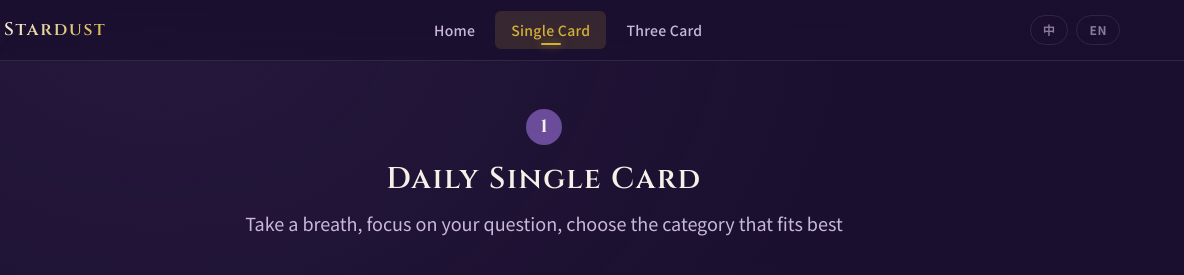
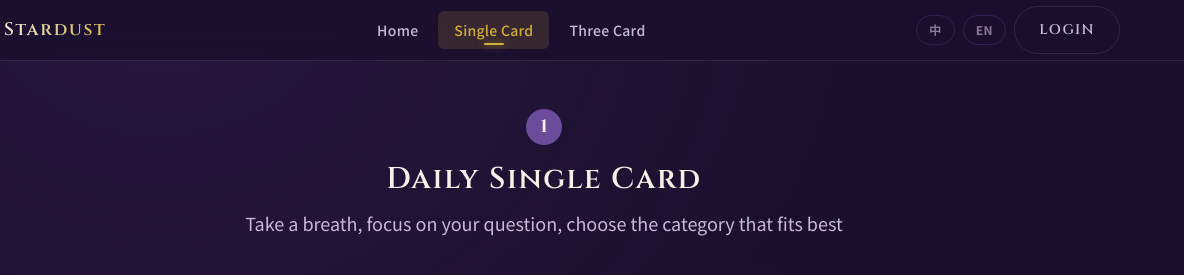
Before and after one commit to zoujiayue181-create/ai-tarot-love, a website: page docs/love-draw.html in a window 1280 px wide. Shown: the top 275 px of the page, 96-1280 px from the left. Drawn offline with Linux system fonts and the light colour scheme.

Commit message:
feat: 所有页面导航添加登录按钮

```diff
--- a/docs/love-draw.html
+++ b/docs/love-draw.html
@@ -30,6 +30,7 @@
       <div class="nav__actions">
         <button class="nav__lang-btn" data-lang-switch="zh">中</button>
         <button class="nav__lang-btn" data-lang-switch="en">EN</button>
+        <a href="#" class="btn btn-ghost nav__login-btn" id="loginBtn" data-i18n="nav.login">登录</a>
       </div>
     </div>
   </nav>
```
Also changed, not shown: docs/three-card-love.html (+1 -0 lines).
